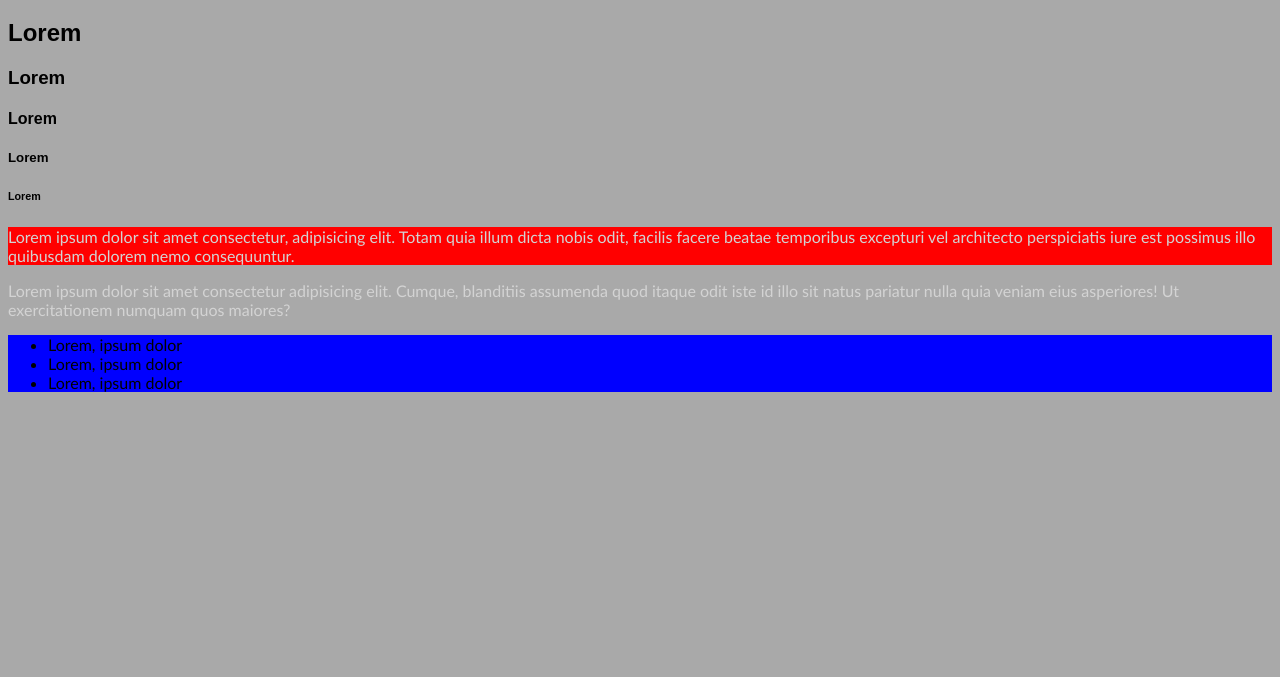
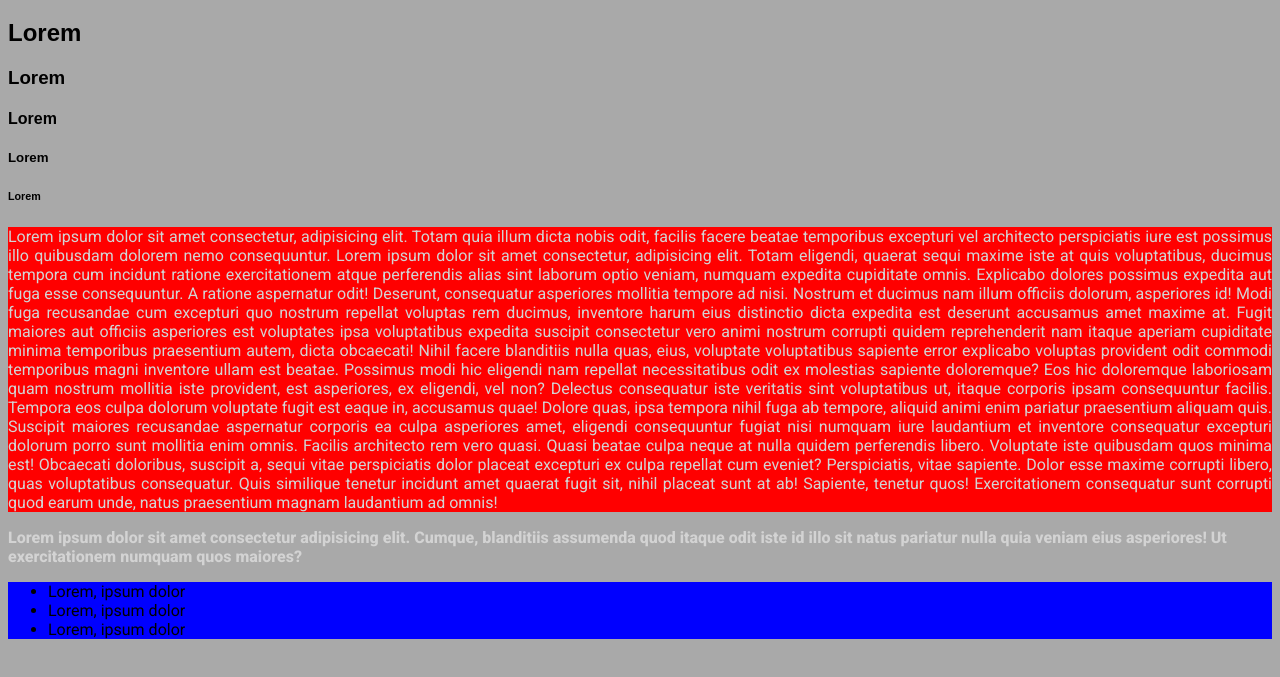
Before and after one commit to gianmarcodalfonso/primo-css, a plain HTML site: page index.html in a window 1280 px wide. Shown: the part 61-738 px from the top of the page. Drawn offline with Linux system fonts and the light colour scheme.

Commit message:
Add (Font, extra)

```diff
--- a/css/style.css
+++ b/css/style.css
@@ -1,6 +1,10 @@
 body {
   background-color: darkgrey;
-  font-family: 'Trebuchet MS', 'Lucida Sans Unicode', 'Lucida Grande', 'Lucida Sans', Arial, sans-serif;
+  font-family: "Roboto", sans-serif;
+}
+
+span {
+  font-weight: 800;
 }
 
 h1,
@@ -13,12 +17,15 @@ h6 {
 }
 
 h1 {
-  font-size: 32px;
+  /* font-size: 32px; */
+  /* font-size: 2em; */
+  /* font-size: 2rem; */
   text-align: center;
 }
 
 p,
 span {
+  text-align: justify;
   color: lightgray;
 }
 
--- a/index.html
+++ b/index.html
@@ -5,6 +5,15 @@
   <meta charset="UTF-8">
   <meta name="viewport" content="width=device-width, initial-scale=1.0">
   <title>Document</title>
+
+  <!-- Font Roboto  -->
+  <link rel="preconnect" href="https://fonts.googleapis.com">
+  <link rel="preconnect" href="https://fonts.gstatic.com" crossorigin>
+  <link href="https://fonts.googleapis.com/css2?family=Roboto:ital,wght@0,100..900;1,100..900&display=swap"
+    rel="stylesheet">
+
+
+
   <link rel="stylesheet" href="./css/style.css">
 </head>
 
@@ -19,7 +28,28 @@
     <p id="lorem-head">Lorem ipsum dolor sit amet consectetur, adipisicing elit. Totam quia illum dicta nobis odit,
       facilis facere
       beatae temporibus excepturi vel architecto perspiciatis iure est possimus illo quibusdam dolorem nemo
-      consequuntur.</p>
+      consequuntur.
+      Lorem ipsum dolor sit amet consectetur, adipisicing elit. Totam eligendi, quaerat sequi maxime iste at quis
+      voluptatibus, ducimus tempora cum incidunt ratione exercitationem atque perferendis alias sint laborum optio
+      veniam, numquam expedita cupiditate omnis. Explicabo dolores possimus expedita aut fuga esse consequuntur. A
+      ratione aspernatur odit! Deserunt, consequatur asperiores mollitia tempore ad nisi. Nostrum et ducimus nam illum
+      officiis dolorum, asperiores id! Modi fuga recusandae cum excepturi quo nostrum repellat voluptas rem ducimus,
+      inventore harum eius distinctio dicta expedita est deserunt accusamus amet maxime at. Fugit maiores aut officiis
+      asperiores est voluptates ipsa voluptatibus expedita suscipit consectetur vero animi nostrum corrupti quidem
+      reprehenderit nam itaque aperiam cupiditate minima temporibus praesentium autem, dicta obcaecati! Nihil facere
+      blanditiis nulla quas, eius, voluptate voluptatibus sapiente error explicabo voluptas provident odit commodi
+      temporibus magni inventore ullam est beatae. Possimus modi hic eligendi nam repellat necessitatibus odit ex
+      molestias sapiente doloremque? Eos hic doloremque laboriosam quam nostrum mollitia iste provident, est asperiores,
+      ex eligendi, vel non? Delectus consequatur iste veritatis sint voluptatibus ut, itaque corporis ipsam consequuntur
+      facilis. Tempora eos culpa dolorum voluptate fugit est eaque in, accusamus quae! Dolore quas, ipsa tempora nihil
+      fuga ab tempore, aliquid animi enim pariatur praesentium aliquam quis. Suscipit maiores recusandae aspernatur
+      corporis ea culpa asperiores amet, eligendi consequuntur fugiat nisi numquam iure laudantium et inventore
+      consequatur excepturi dolorum porro sunt mollitia enim omnis. Facilis architecto rem vero quasi. Quasi beatae
+      culpa neque at nulla quidem perferendis libero. Voluptate iste quibusdam quos minima est! Obcaecati doloribus,
+      suscipit a, sequi vitae perspiciatis dolor placeat excepturi ex culpa repellat cum eveniet? Perspiciatis, vitae
+      sapiente. Dolor esse maxime corrupti libero, quas voluptatibus consequatur. Quis similique tenetur incidunt amet
+      quaerat fugit sit, nihil placeat sunt at ab! Sapiente, tenetur quos! Exercitationem consequatur sunt corrupti quod
+      earum unde, natus praesentium magnam laudantium ad omnis!</p>
     <span>Lorem ipsum dolor sit amet consectetur adipisicing elit. Cumque, blanditiis assumenda quod itaque odit iste id
       illo sit natus pariatur nulla quia veniam eius asperiores! Ut exercitationem numquam quos maiores?</span>
 
```
